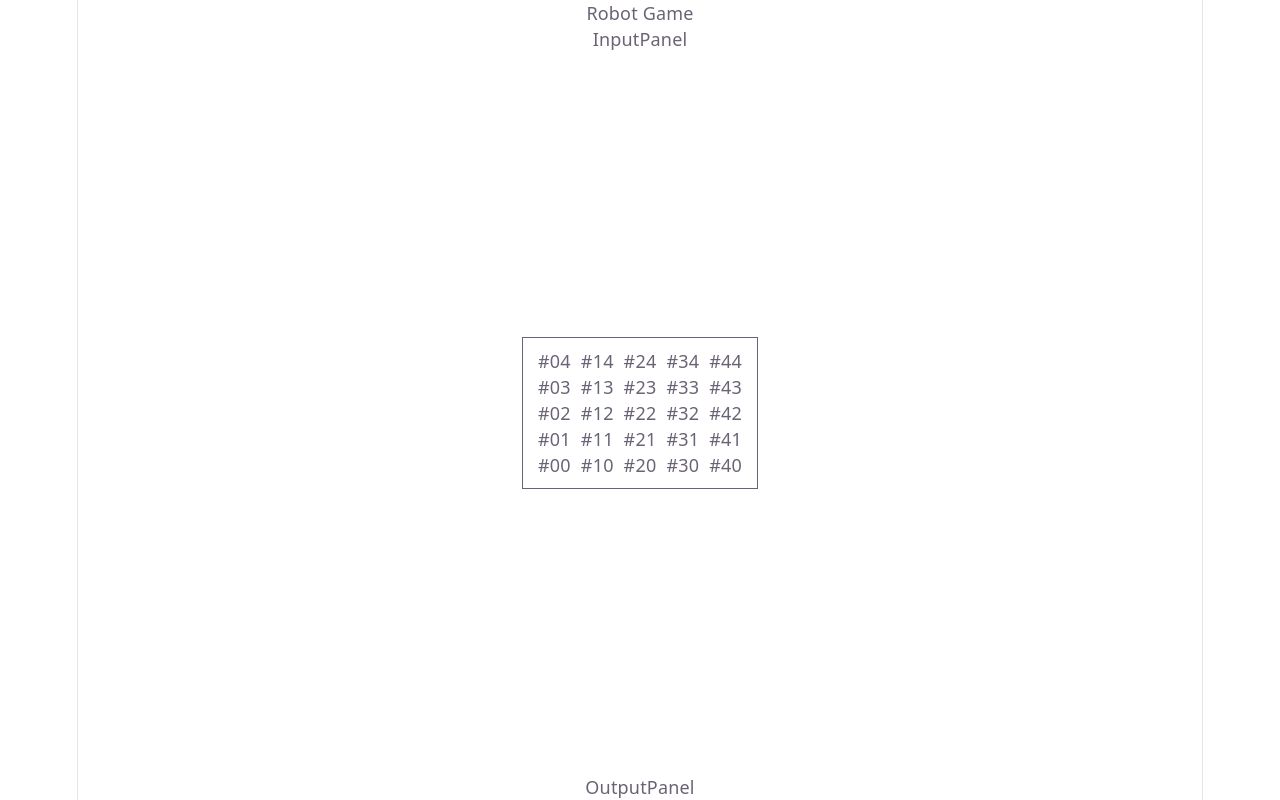
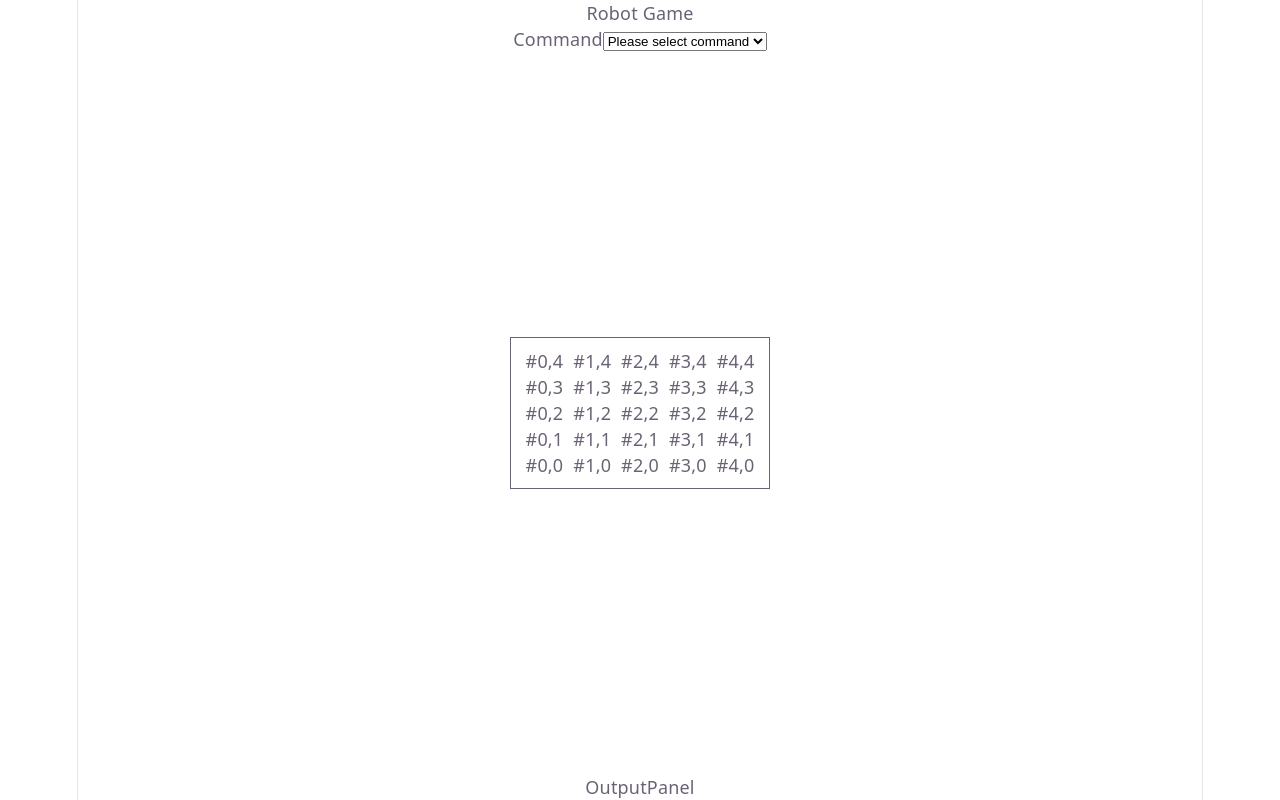
Before and after one commit to VishakhaRastogi/robot-game-simulator, a React (Vite) app: page / in a window 1280 px wide. Built offline with nearby package versions, Linux system fonts and the light colour scheme.

Commit message:
Initial handling of place command

```diff
--- a/src/App.tsx
+++ b/src/App.tsx
@@ -1,19 +1,28 @@
+import { useState } from "react";
 import "./App.css";
-import Board from "./components/Board";
+import Board, { type BoardDimensions } from "./components/Board";
 import InputPanel from "./components/InputPanel";
 import OutputPanel from "./components/OutputPanel";
 
 function App() {
-  const boardDimensions = {
+  const [robotSate, setRobotSate] = useState<any>(null);
+  const dimensions: BoardDimensions = {
     x: 5,
     y: 5,
+  };
+
+  const onUpdateRobotState = (x: number, y: number, direction: string) => {
+    setRobotSate({ x: x, y: y, direction: direction });
   };
 
   return (
     <>
       Robot Game
-      <InputPanel />
-      <Board x={boardDimensions.x} y={boardDimensions.y} />
+      <InputPanel
+        boardDimensions={dimensions}
+        updateRobotState={onUpdateRobotState}
+      />
+      <Board dimensions={dimensions} robot={robotSate} />
       <OutputPanel />
     </>
   );
--- a/src/components/Board.tsx
+++ b/src/components/Board.tsx
@@ -1,14 +1,26 @@
-type BoardProps = {
+export type BoardDimensions = {
   x: number;
   y: number;
 };
 
+type BoardProps = {
+  dimensions: BoardDimensions;
+  robot: any;
+};
+
 function Board(props: BoardProps) {
+  let { dimensions, robot } = props;
+  let { x, y } = dimensions;
+
   const prepareBoard = (x: number, y: number) => {
     let board = [];
     for (let i = x - 1; i >= 0; i--) {
       let row = [];
       for (let j = 0; j < y; j++) {
+        if (robot && robot.x == j && robot.y == i) {
+          row.push("true");
+          continue;
+        }
         row.push([j, i]);
       }
       board.push(row);
@@ -23,7 +35,7 @@ function Board(props: BoardProps) {
                 {row.map((cell) => {
                   return (
                     <span key={cell.toString()} style={{ padding: "5px" }}>
-                      #{cell}
+                      {cell == "true" ? "robo" : "#" + cell}
                     </span>
                   );
                 })}
@@ -45,7 +57,7 @@ function Board(props: BoardProps) {
           padding: "10px",
         }}
       >
-        {prepareBoard(props.x, props.y)}
+        {prepareBoard(x, y)}
       </section>
     </>
   );
--- a/src/components/InputPanel.tsx
+++ b/src/components/InputPanel.tsx
@@ -1,7 +1,113 @@
-function InputPanel() {
+import { useState } from "react";
+import type { BoardDimensions } from "./Board";
+
+type InputPanelProps = {
+  boardDimensions: BoardDimensions;
+  updateRobotState: Function;
+};
+
+function InputPanel(props: InputPanelProps) {
+  let { boardDimensions, updateRobotState } = props;
+  let commands = ["PLACE", "MOVE"];
+  let directions = ["NORTH", "EAST", "SOUTH", "WEST"];
+  let xValues = Array.from({ length: boardDimensions.x }, (_, index) => index);
+  let yValues = Array.from({ length: boardDimensions.y }, (_, index) => index);
+
+  const [selectedCommand, setSelectedCommand] = useState("");
+
+  const [selectedX, setSelectedX] = useState("");
+  const [selectedY, setSelectedY] = useState("");
+  const [selectedDirection, setSelectedDirection] = useState("");
+
+  const onChangeCommand = (event: any) => {
+    console.log(event);
+    setSelectedCommand(event.target.value);
+  };
+
+  const placeArgs = () => {
+    const onChangeX = (event: any) => {
+      console.log(event);
+      setSelectedX(event.target.value);
+    };
+    const onChangeY = (event: any) => {
+      console.log(event);
+      setSelectedY(event.target.value);
+    };
+    const onChangeDirection = (event: any) => {
+      console.log(event);
+      setSelectedDirection(event.target.value);
+    };
+    return (
+      <>
+        <div className="field field-x">
+          <label>X</label>
+          <select defaultValue={selectedX} onChange={onChangeX}>
+            <option value={""} disabled selected hidden>
+              Please select value of x
+            </option>
+            {xValues.map((x) => {
+              return <option value={x}>{x}</option>;
+            })}
+          </select>
+        </div>
+        <div className="field field-y">
+          <label>Y</label>
+          <select defaultValue={selectedY} onChange={onChangeY}>
+            <option value={""} disabled selected hidden>
+              Please select value of y
+            </option>
+            {yValues.map((y) => {
+              return <option value={y}>{y}</option>;
+            })}
+          </select>
+        </div>
+        <div className="field field-direction">
+          <label>Direction</label>
+          <select defaultValue={selectedDirection} onChange={onChangeDirection}>
+            <option value={""} disabled selected hidden>
+              Please select direction
+            </option>
+            {directions.map((direction) => {
+              return <option value={direction}>{direction}</option>;
+            })}
+          </select>
+        </div>
+        <button
+          onClick={() =>
+            updateRobotState(selectedX, selectedY, selectedDirection)
+          }
+        >
+          Done
+        </button>
+      </>
+    );
+  };
+
+  const showArgs = () => {
+    switch (selectedCommand) {
+      case commands[0]:
+        return placeArgs();
+      default:
+        return <></>;
+    }
+  };
+
   return (
     <>
-      <section>InputPanel</section>
+      <section id="InputPanel">
+        <div className="field field-command">
+          <label>Command</label>
+          <select defaultValue={selectedCommand} onChange={onChangeCommand}>
+            <option value={""} disabled selected hidden>
+              Please select command
+            </option>
+            {commands.map((cmd) => {
+              return <option value={cmd}>{cmd}</option>;
+            })}
+          </select>
+        </div>
+        {showArgs()}
+      </section>
     </>
   );
 }
```
